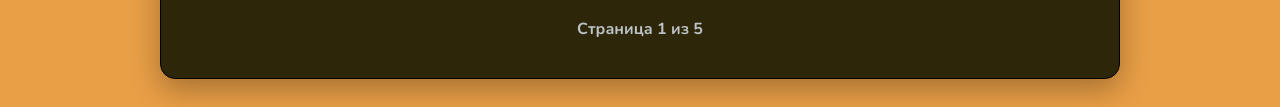
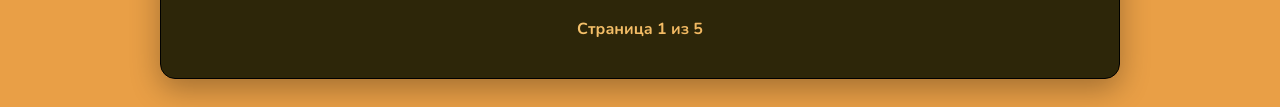
Before and after one commit to GGBSSHOP/Fox_Chat_Rules, a plain HTML site: page index.html in a window 1280 px wide. Shown: the part 974-1081 px from the top of the page. Drawn offline with Linux system fonts and the light colour scheme.

Commit message:
Update index.html

```diff
--- a/index.html
+++ b/index.html
@@ -269,12 +269,16 @@
 
         .page-counter {
             text-align: center;
-            color: #bdc3c7;
+            background: linear-gradient(135deg, #FDD985 0%, #E99F46 100%);
+    -webkit-background-clip: text;
+    -moz-background-clip: text;
+    background-clip: text;
+    color: transparent;
             font-size: 16px;
             margin-top: 10px;
         }
 
-                footer {
+        footer {
             text-align: center;
             padding: 20px;
             background: rgba(25, 25, 35, 0.9);
```
